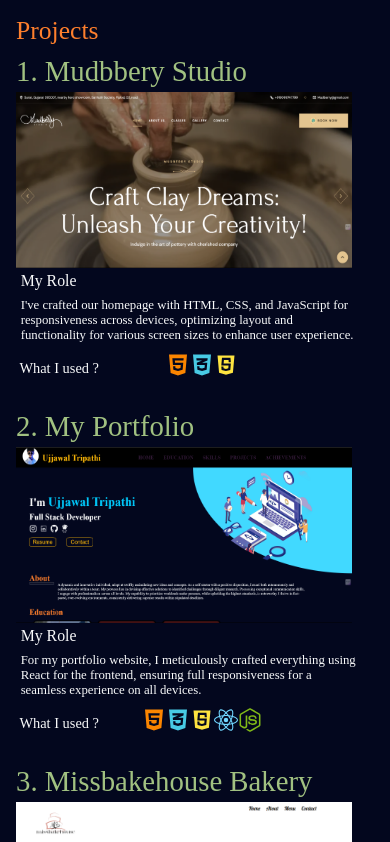
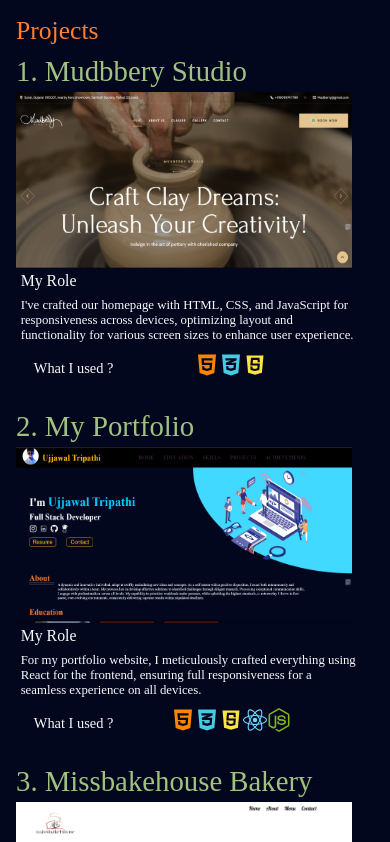
Before and after one commit to ujjawal1014/Portfolio, a React (Vite) app: page / in a window 390 px wide. Shown: the part 2291-3133 px from the top of the page. Built offline with nearby package versions, Linux system fonts and the light colour scheme.

Commit message:
Updated Project css

```diff
--- a/src/Project/Project_480.css
+++ b/src/Project/Project_480.css
@@ -49,7 +49,7 @@
     }
 
     .Project_Card_Role_My_Role_Text {
-        margin-bottom: 1em;
+        margin-bottom: 1.5em;
         font-size: 0.8em;
         font-weight: 300;
     }
@@ -67,7 +67,7 @@
         font-size: 0.9em;
         font-weight: 500;
         margin-right: 1%;
-        width: 6em;
+        width: 8em;
 
 
     }
```
